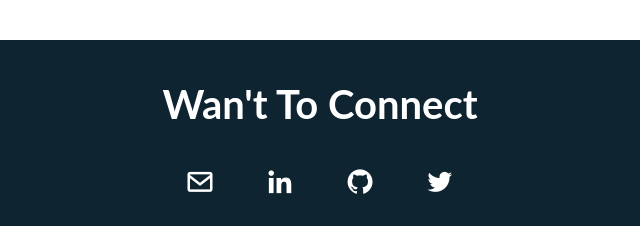
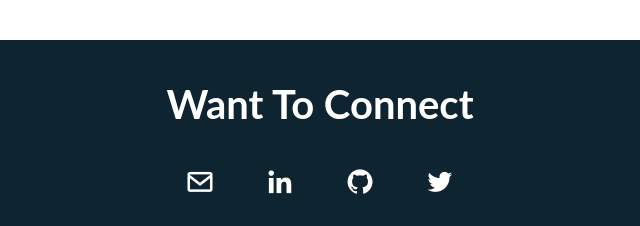
Before and after one commit to gsharma101/portfolio2.0, a website: page index.html in a window 1280 px wide. Shown: the part 3803-4029 px from the top of the page, 320-960 px from the left. Drawn offline with nearby package versions, Linux system fonts and the light colour scheme.

Commit message:
updating the spelling

```diff
--- a/index.html
+++ b/index.html
@@ -417,7 +417,7 @@
       <!-- footer -->
       <footer id="contacts">
         <div>
-          <h1 class="footer__heading">Wan't to connect</h1>
+          <h1 class="footer__heading">Want to connect</h1>
         </div>
         <div class="social__links--footer u-center-text">
           <ul>
```
